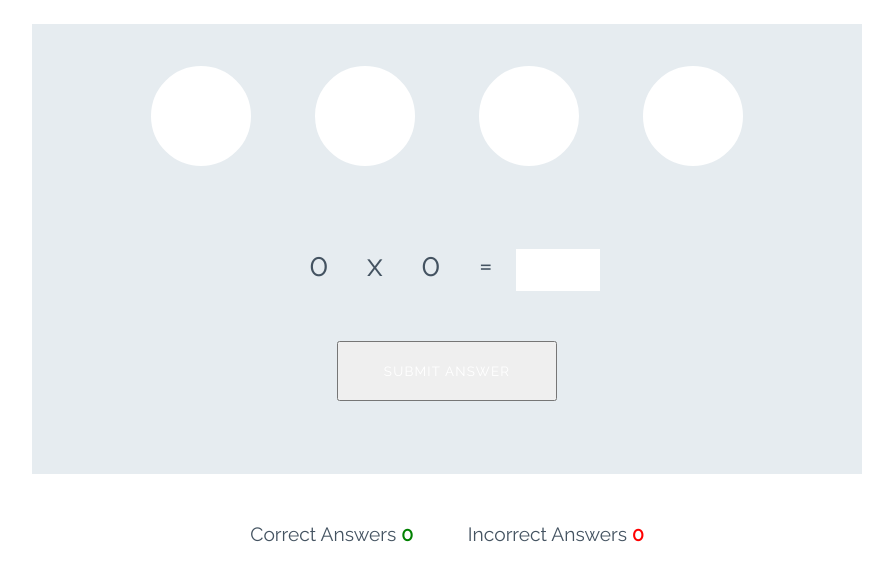
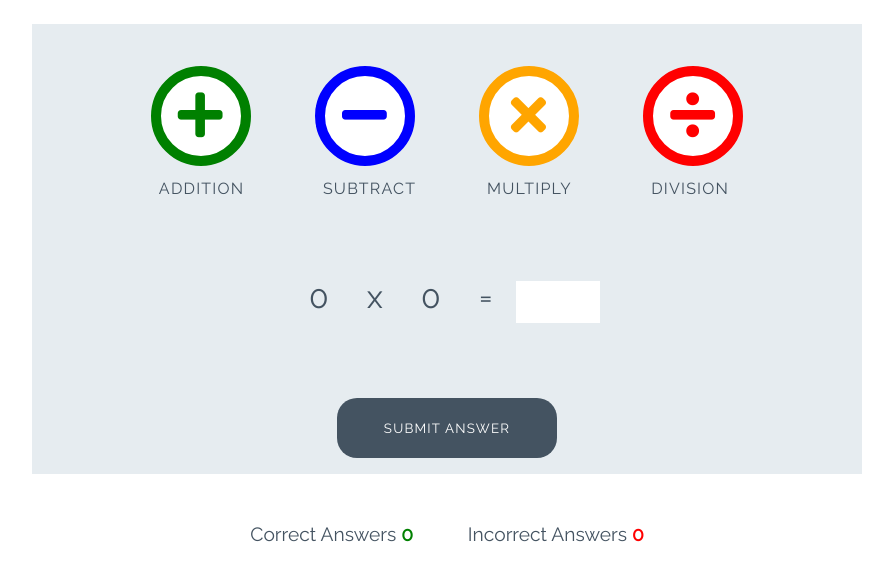
Before and after one commit to ancaerena/love-mahs, a plain HTML site: page index.html in a window 1280 px wide. Shown: the part 79-660 px from the top of the page, without its empty margins (193-1086 px from the left). Drawn offline with Linux system fonts and the light colour scheme.

Commit message:
Add styles for games

```diff
--- a/assets/css/style.css
+++ b/assets/css/style.css
@@ -109,6 +109,13 @@ body {
     font-size: 3.2rem;
     margin: 0 30px;
     transition: all 0.5s;
+}
+.btn--big::after{
+  content: attr(data-type);
+  font-size: 1rem;
+  color:#445361;
+  position: relative;
+  left: -0.5em;
 }
 
 .btn--blue {
--- a/index.html
+++ b/index.html
@@ -1,43 +1,48 @@
 <!DOCTYPE html>
 <html lang="en">
+
 <head>
     <meta charset="UTF-8">
-    <meta http-equiv="X-UA-Compatible" content="IE=edge">
     <meta name="viewport" content="width=device-width, initial-scale=1.0">
+
+    <!-- font awesome and google fonts -->
+    <link rel="stylesheet" href="https://use.fontawesome.com/releases/v5.7.2/css/all.css"
+        integrity="sha384-fnmOCqbTlWIlj8LyTjo7mOUStjsKC4pOpQbqyi7RrhN7udi9RwhKkMHpvLbHG9Sr" crossorigin="anonymous">
+    <link href="https://fonts.googleapis.com/css?family=Raleway%7CRighteous" rel="stylesheet">
+
     <link rel="stylesheet" href="assets/css/style.css">
-    <!--Font Awesome and google fonts-->
-    <link rel="stylesheet" href="https://use.fontawesome.com/releases/v5.7.2/css/all.css" integrity="sha384-fnmOCqbTlWIlj8LyTjo7mOUStjsKC4pOpQbqyi7RrhN7udi9RwhKkMHpvLbHG9Sr" crossorigin="anonymous">
-    <link href="https://fonts.googleapis.com/css?family=Raleway%7CRighteous" rel="stylesheet">
     <title>Document</title>
 </head>
+
 <body>
     <h1 class="heading">
-        <img class= "logo" src="assets/images/logo.png" alt="logo"> Love Maths
+        <img class="logo" src="assets/images/logo.png" alt="logo"> Love Maths
     </h1>
+
     <div class="game-area">
         <div class="controls-area">
-      <button class="btn btn--big btn---green">
+            <button data-type="addition" class="btn btn--big btn--green">
                 <i class="fas fa-plus"></i>
             </button>
-      <button class="btn btn--big btn---blue">
+            <button data-type="subtract" class="btn btn--big btn--blue">
                 <i class="fas fa-minus"></i>
             </button>
-      <button class="btn btn--big btn---orange">
+            <button data-type="multiply" class="btn btn--big btn--orange">
                 <i class="fas fa-times"></i>
             </button>
-      <button class="btn btn--big btn---red">
+            <button data-type="division" class="btn btn--big btn--red">
                 <i class="fas fa-divide"></i>
             </button>
         </div>
         <div class="question-area">
             <span id="operand1">0</span>
             <span id="operator">x</span>
-        <span id="oeprand2">0</span>
+            <span id="operand2">0</span>
             <span>=</span>
             <p class="answer-message">Enter Answer:</p>
             <input id="answer-box" type="number">
         </div>
-      <button class="btn btn--grey">Submit Answer</button>
+        <button data-type="submit" class="btn btn--gray">Submit Answer</button>
     </div>
 
     <div class="score-area">
@@ -45,7 +50,7 @@
         <p class="scores">Incorrect Answers <span id="incorrect">0</span></p>
     </div>
 
-
     <script src="assets/js/script.js"></script>
 </body>
+
 </html>
```
Lines whose indentation alone changed are shown as unchanged.
